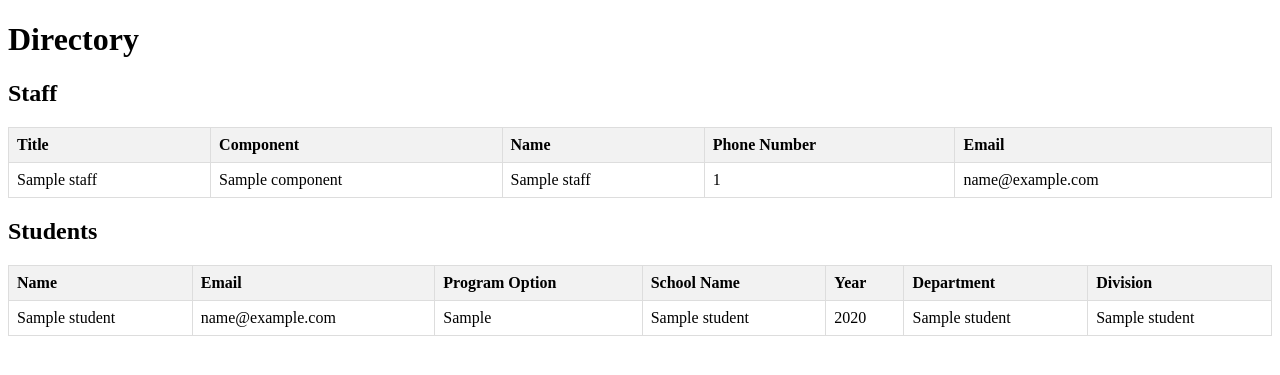
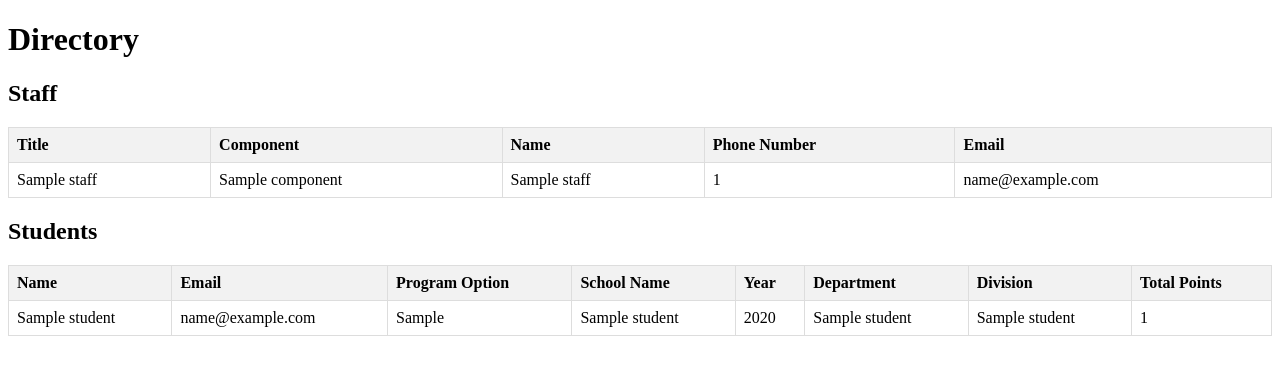
Before and after one commit to sarahpark2001/cs4111-project1, a Flask app: template webserver/templates/directory_staff.html in a window 1280 px wide. Shown: the top 375 px of the page. Run offline with Flask 2, Linux system fonts and the light colour scheme; the template is opened without the code that fills it: most values are stand-ins (such as "Sample title", 1, 10 or a date in 2020); parts of the project's set-up code (start-up, migrations or seed data) failed here and were passed over.

Commit message:
staff directory

```diff
--- a/webserver/templates/directory_staff.html
+++ b/webserver/templates/directory_staff.html
@@ -47,6 +47,7 @@
                 <th>Year</th>
                 <th>Department</th>
                 <th>Division</th>
+                <th>Total Points</th>
             </tr>
         </thead>
         <tbody>
@@ -59,6 +60,7 @@
                 <td>{{ student.year }}</td>
                 <td>{{ student.dept_name }}</td>
                 <td>{{ student.div_name }}</td>
+                <td>{{ student.total_points }}</td>
             </tr>
             {% endfor %}
         </tbody>
```
